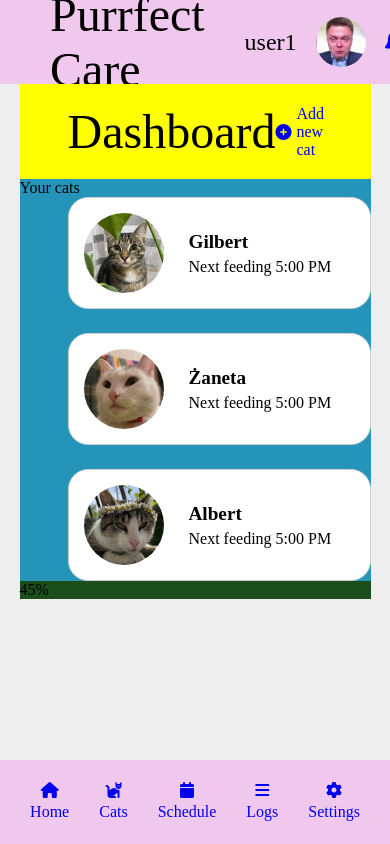
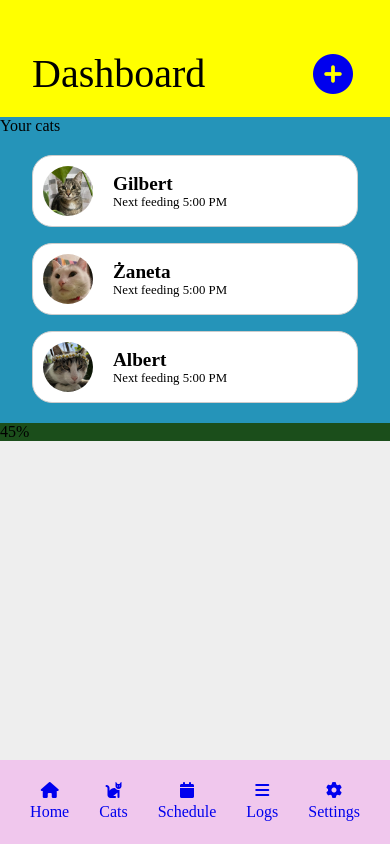
Before and after one commit to suwka/wdpai, a PHP site: template public/views/dashboard.html in a window 390 px wide; the page is wider, and only the part inside the window is pictured. Run offline with PHP 8.4, Linux system fonts and the light colour scheme; the template is opened without the code that fills it, so the values that code supplies are empty; some web fonts are replaced.

Commit message:
dashboard ciag dalszy

```diff
--- a/public/styles/dashboard.css
+++ b/public/styles/dashboard.css
@@ -95,8 +95,8 @@ body {
     display: flex;
     justify-content: space-between;
     align-items: center;
-    font-size: 3rem;
-    padding: 20px 3rem;
+    font-size: 2.5rem;
+    padding: 20px 2rem;
 }
 
 .box_top a {
@@ -113,12 +113,13 @@ body {
     background-color: rgb(37, 148, 185);
 }
 
+
 .your-cats {
     display: flex;
     flex-wrap: wrap;
-    justify-content: left;
+    justify-content: space-between;
     gap: 1.5rem;
-    margin-left: 3rem;
+    padding: 20px 2rem;
 }
 
 .cat-card{
@@ -127,7 +128,7 @@ body {
     background-color: white;
     display: flex;
     flex-direction: row;
-    width: 600px;
+    width: 525px;
 }
 
 .cat-image {
@@ -159,3 +160,40 @@ body {
 html {
     height: 100%;
 }
+
+@media (max-width: 1300px) {
+    .cat-card {
+        width: 100%;
+    }
+}
+
+@media (max-width: 700px) {
+    .header {
+        display: none;
+    }
+    .main-content {
+        padding: 0;
+    }
+    .box_top > div, .box_top a i {
+        margin-top: 30px;
+    }
+    .box_top a {
+    font-size: 0; /* zmniejsza tekst do zera */
+    }
+
+    .box_top a i {
+    font-size: 40px; /* przywraca rozmiar ikony */
+    }
+    .your-cats {
+        gap: 1rem;
+    }
+    .cat-image {
+        width: 50px;
+        height: 50px;
+        margin: 10px;
+    }
+    .cat-info {
+        gap: 0;
+        font-size: 0.8rem;
+    }
+}
```
